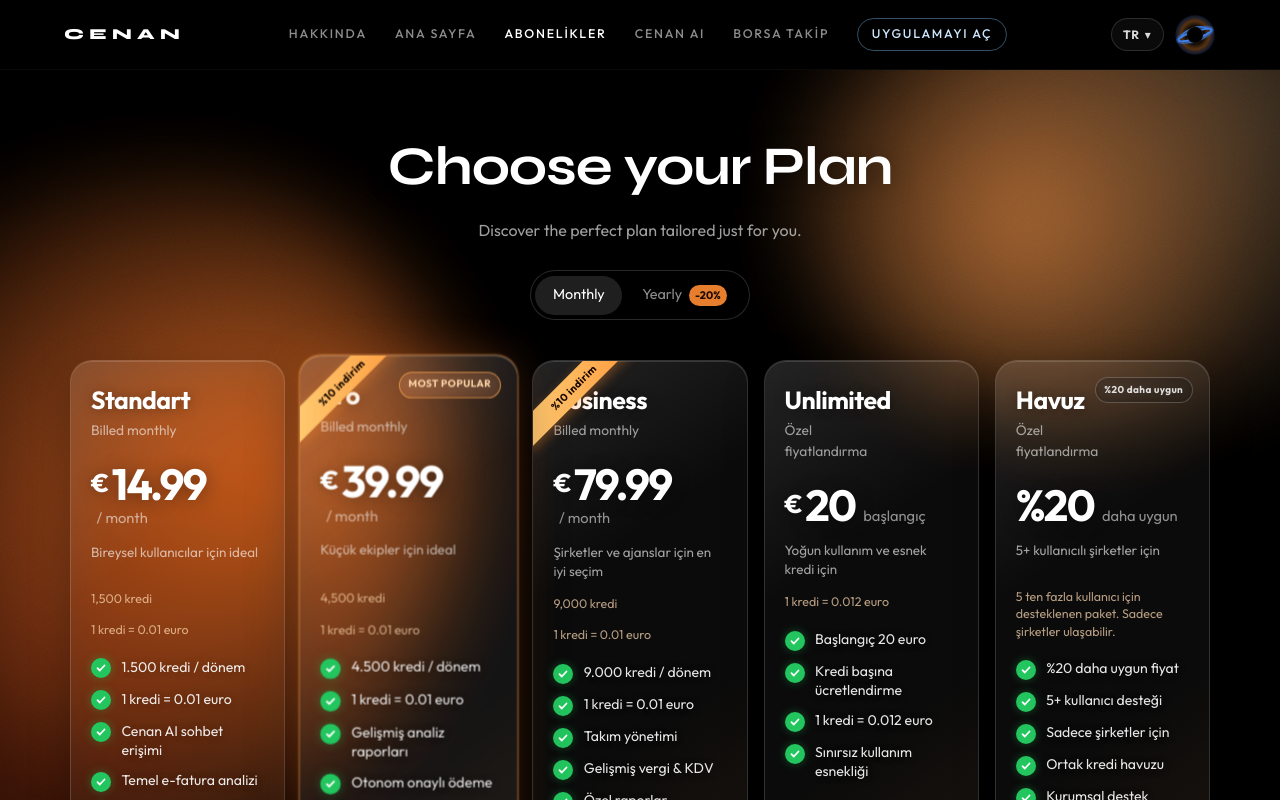
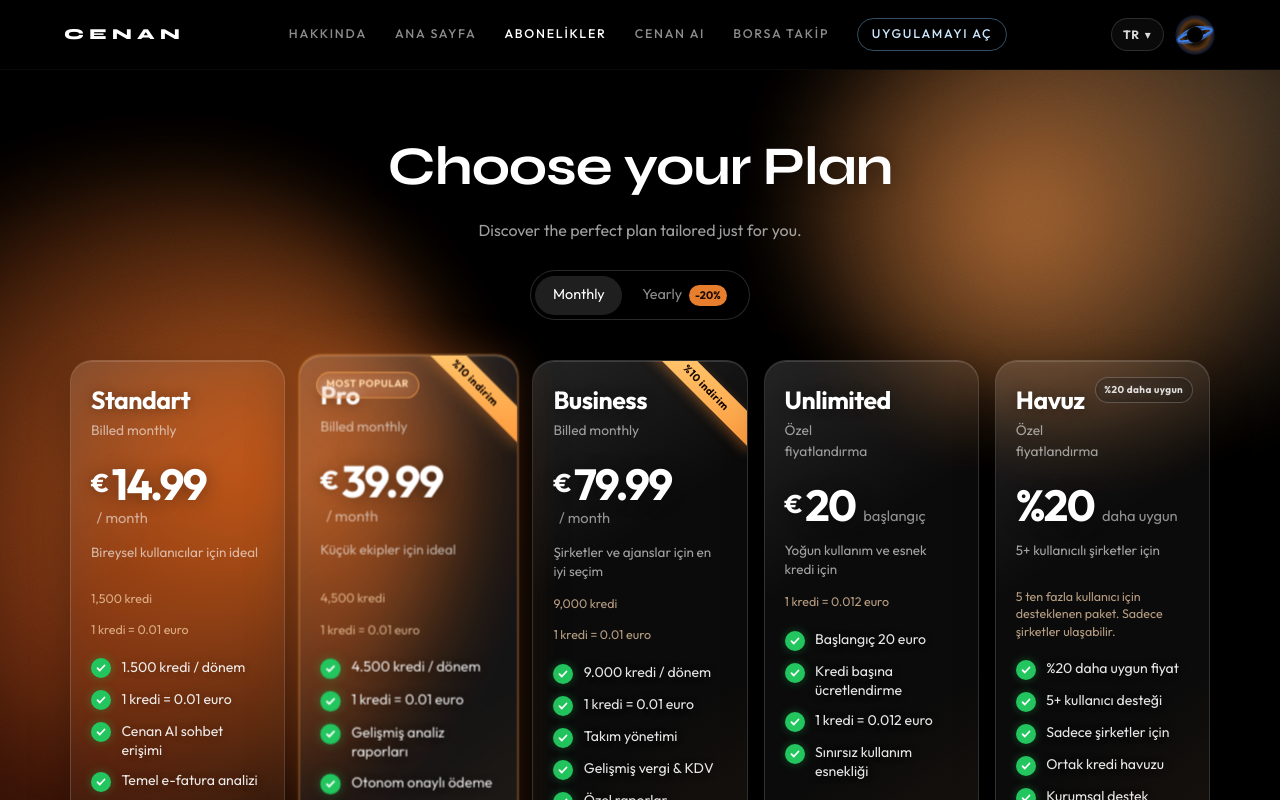
Before and after one commit to tunahanaktas01515-svg/main, a React (Vite) app: page /abonelikler in a window 1280 px wide. Shown: the top 800 px of the page. Built offline with nearby package versions, Linux system fonts and the light colour scheme.

Commit message:
Move discount ribbons to top-right and popular badge to left
Co-authored-by: nassunucusu01 <nassunucusu01@users.noreply.github.com>

```diff
--- a/src/pages/Subscriptions.css
+++ b/src/pages/Subscriptions.css
@@ -217,9 +217,9 @@
 .plan-card__ribbon {
   position: absolute;
   top: 14px;
-  left: -34px;
+  right: -34px;
   z-index: 3;
-  transform: rotate(-45deg);
+  transform: rotate(45deg);
   width: 150px;
   text-align: center;
   padding: 0.3rem 0;
@@ -252,6 +252,8 @@
   border-color: rgba(255, 170, 80, 0.7);
   color: #ffd7a8;
   background: rgba(255, 120, 40, 0.15);
+  left: 1rem;
+  right: auto;
 }
 
 .plan-card__header {
```
